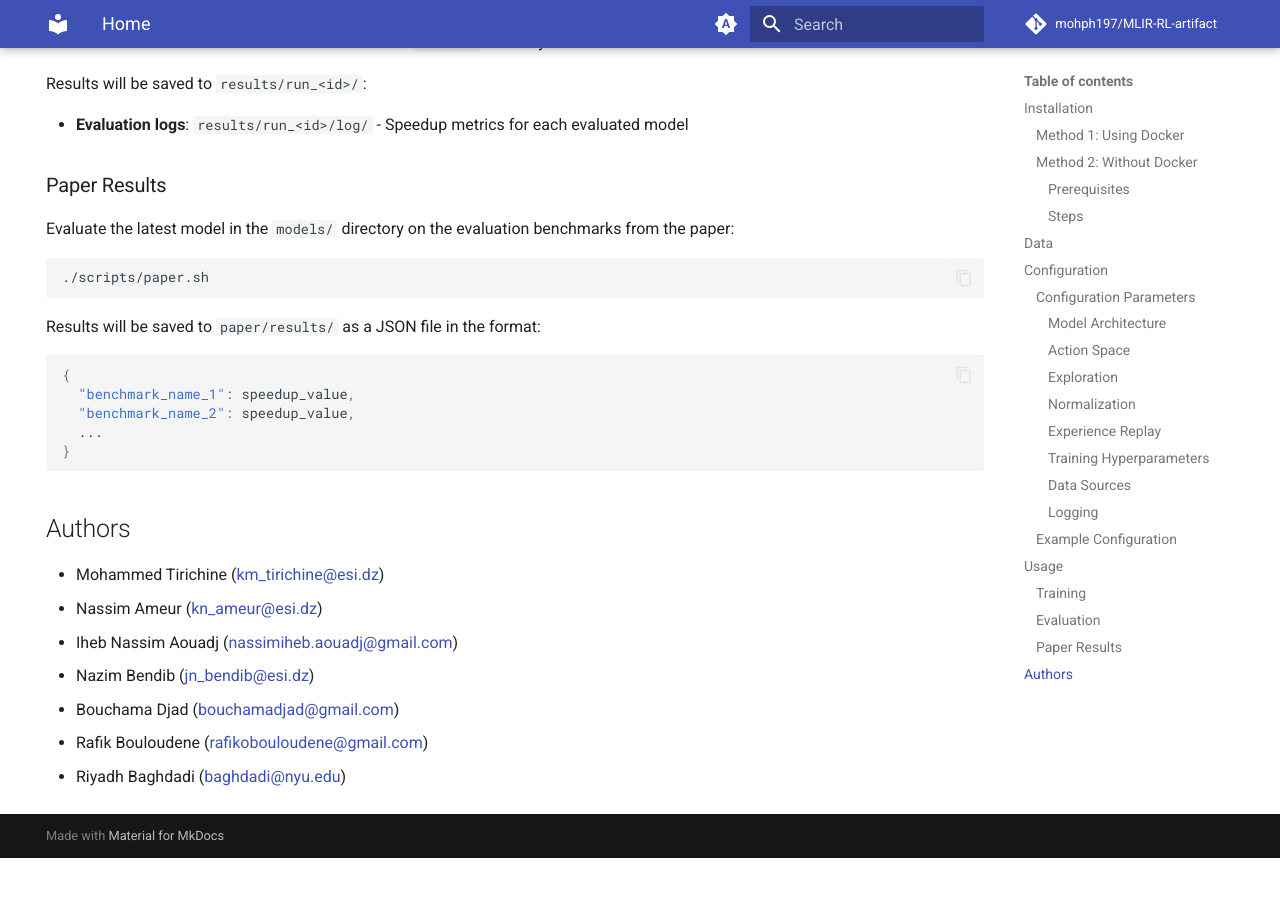
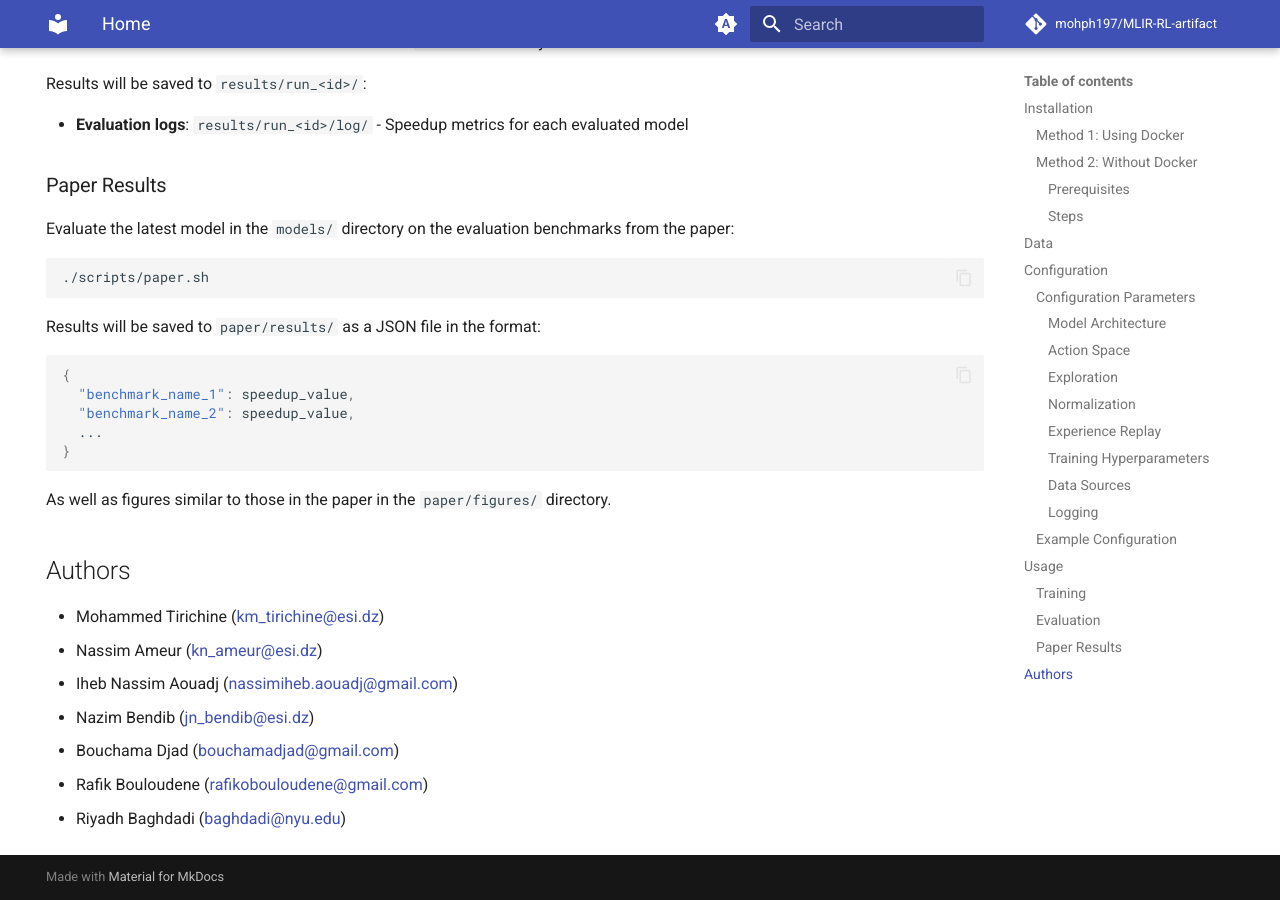
Before and after one commit to mohph197/MLIR-RL-artifact, an MkDocs documentation site: the page built from docs/index.md, in a window 1280 px wide and 900 px high, scrolled down 6142 px. Built offline with MkDocs 1.6.1 and Material for MkDocs 9.7.7, drawn with Linux system fonts in a browser that asks for light colours; comment, search, counter and statistics services are not loaded; before the commit the page ends 7000 px from its top, so only the background shows below that.

Commit message:
Updated website docs

````diff
--- a/docs/index.md
+++ b/docs/index.md
@@ -303,6 +303,8 @@ Results will be saved to `paper/results/` as a JSON file in the format:
 }
 ```
 
+As well as figures similar to those in the paper in the `paper/figures/` directory.
+
 ## Authors
 
 - Mohammed Tirichine (<km_tirichine@esi.dz>)
````
